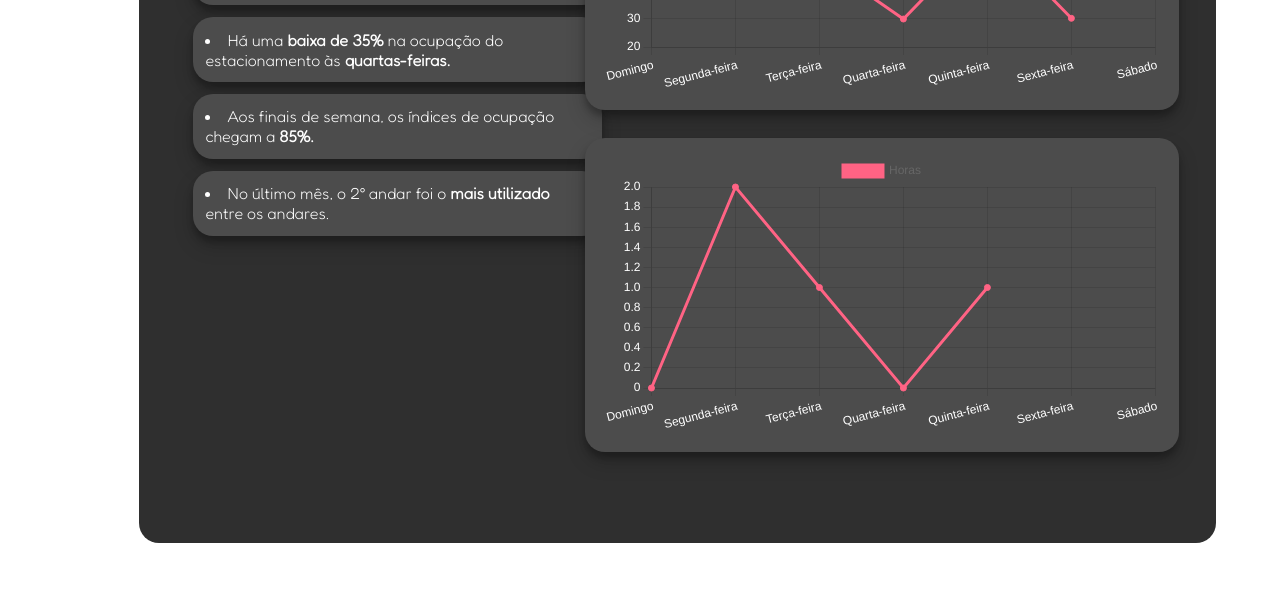
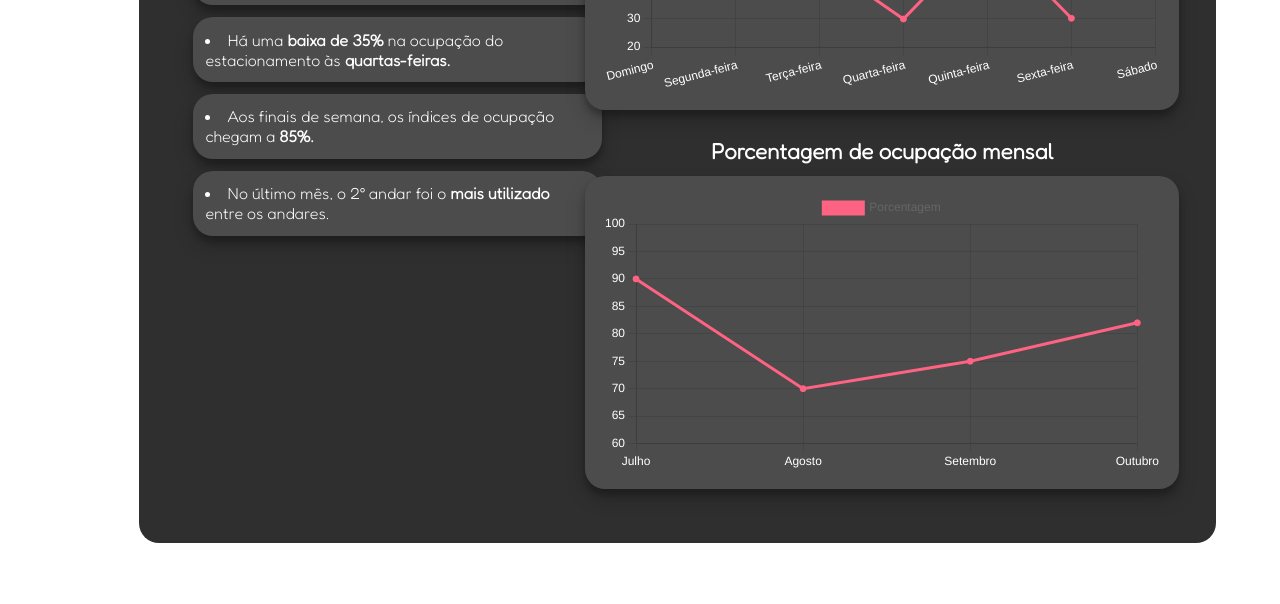
Before and after one commit to lucaslrodrigues/Sprint2, a plain HTML site: page Site institucional/dashboard.html in a window 1280 px wide. Shown: the part 601-1205 px from the top of the page. Drawn offline with nearby package versions, Linux system fonts and the light colour scheme.

Commit message:
considerações finais

```diff
--- a/Site institucional/dashboard.html
+++ b/Site institucional/dashboard.html
@@ -23,7 +23,7 @@
             <img id="logo" src="images/logo-nav.png" alt="">
 
             <div class="navbar">
-                <li> Olá, Cliente! <a href=""> <i class="fa-solid fa-user"> </i></a> </li>
+                <li> Olá, Aricanduva! <a href=""> <i class="fa-solid fa-user"> </i></a> </li>
             </div>
         </div>
     </div>
@@ -175,6 +175,10 @@
                                 </div>
                             </section>
 
+                            <h1>
+                                Porcentagem de ocupação mensal
+                            </h1>
+
                             <section>
                                 <div>
                                     <canvas style="width: 70vh;" id="myChart3"></canvas>
@@ -313,6 +317,13 @@
         'Quinta-feira',
         'Sexta-feira',
         'Sábado',
+    ]
+
+    const labels2 = [
+        'Julho',
+        'Agosto',
+        'Setembro',
+        'Outubro',
     ];
 
     const data2 = {
@@ -328,12 +339,12 @@
 
 
     const data3 = {
-        labels: labels,
+        labels: labels2,
         datasets: [{
-            label: 'Horas',
+            label: 'Porcentagem',
             backgroundColor: 'rgb(255, 99, 132)',
             borderColor: 'rgb(255, 99, 132)',
-            data: [0, 2, 1, 0, 1],
+            data: [90, 70, 75, 82, 60, 100],
         }]
     };
 
```
Also changed, not shown: Site institucional/Dashboard2.html (+1 -1 lines).
